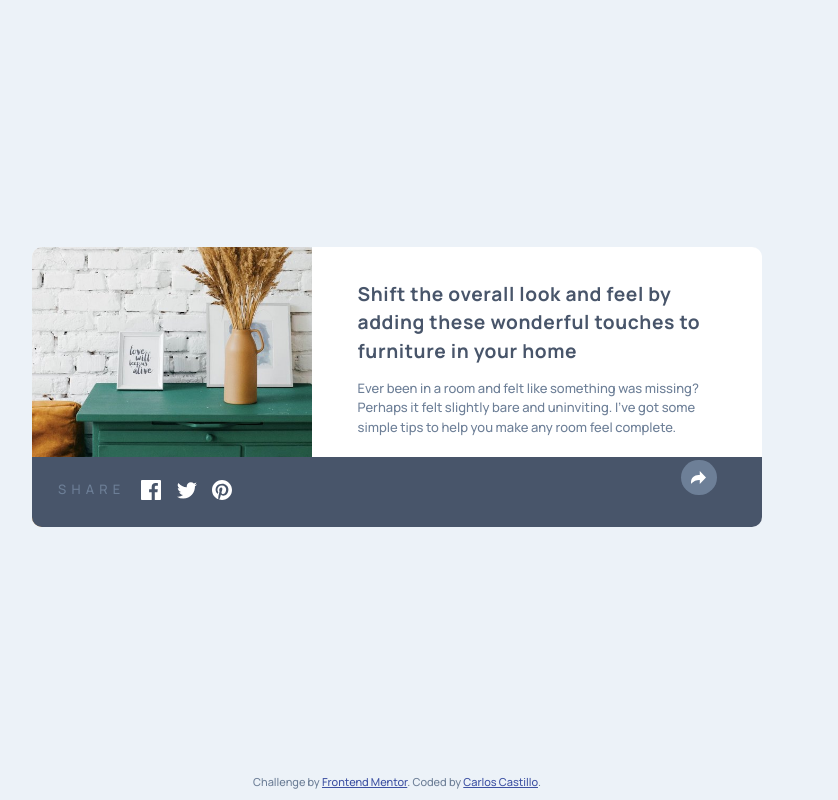
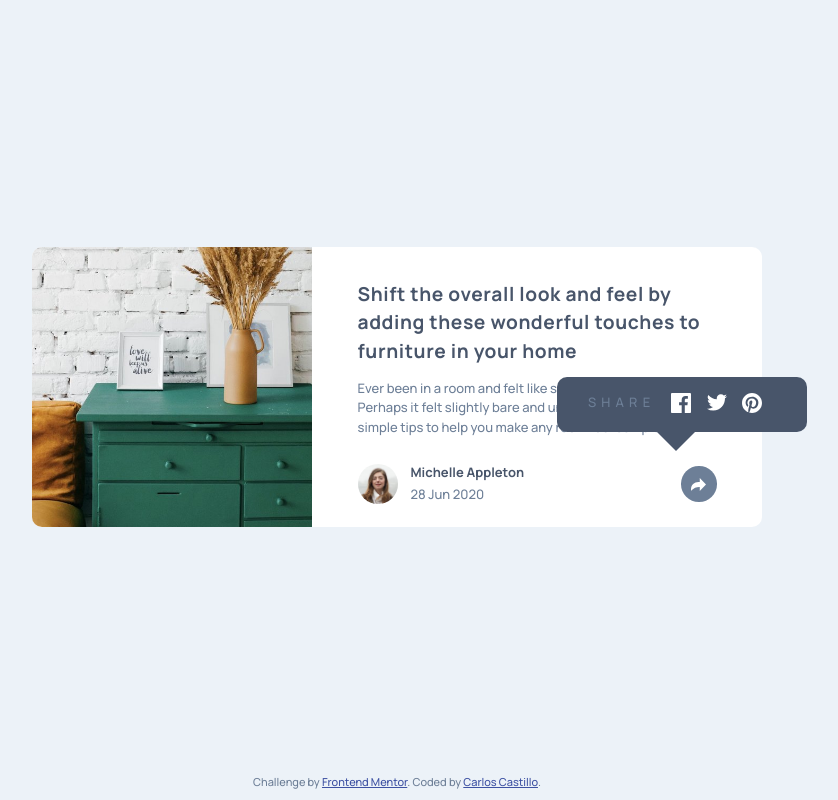
Before and after one commit to CharlieCastleWeb/Front-End-Mentor---Article-preview-component, a plain HTML site: page index.html in a window 1280 px wide. Both pictures are taken after a click on the element 941 px from the left and 477 px from the top of the page. Shown: the whole page, without its empty margins (243-1081 px from the left). Drawn offline with Linux system fonts and the light colour scheme.

Commit message:
Project completed

```diff
--- a/styles.css
+++ b/styles.css
@@ -195,6 +195,7 @@ footer {
     }
 
     .content {
+        position: relative;
         padding-left: 3.5em;
         padding-right: 3.5em;
     }
@@ -206,7 +207,59 @@ footer {
     }
 
     .user-profile {
-        margin-top: 1.5em;
+        margin-top: 2em;
+    }
+
+    div.social-media-share {
+        /* display: none;  Eliminar ??? */
+        visibility: hidden;
+        opacity: 0;
+        position: fixed;
+        bottom: 46%;
+        left: 62.5%;
+        width: 250px;
+        height: 55px;
+        z-index: 1;
+        border-radius: 10px;
+        justify-content: center;
+        transform: translateY(0%);
+        transition: all var(--transition-duration) ease-in-out !important;
+    }
+
+    /*
+            background-color: var(--very-dark-grayish-blue);
+    position: absolute;
+    bottom: 0;
+    left: 0;
+    width: 100%;
+    display: flex;
+    align-items: center;
+    padding-left: 2em;
+    height: 70px;
+
+    transition: all var(--transition-duration) ease-in-out;
+    */
+
+    div.share-button {
+        cursor: pointer;
+    }
+
+    div.social-media-share::after{
+        content: '';
+        width: 0;
+        height: 0;
+        transform: translate(-265%, 180%);
+        border-left: 20px solid transparent;
+        border-right: 20px solid transparent;
+        border-top: 20px solid var(--very-dark-grayish-blue);
+    }
+
+    .animation {
+        transition: display 0s ease-in-out, opacity var(--transition-duration) ease-in-out !important;
+        /* display: flex !important; */
+        visibility: visible !important;
+        opacity: 1 !important;
+        transform: translateY(0%) !important;
     }
 
 
@@ -216,8 +269,6 @@ footer {
 /*
 
 
-button.share-button {
-    cursor: pointer;
-}
+
 
 */
```
